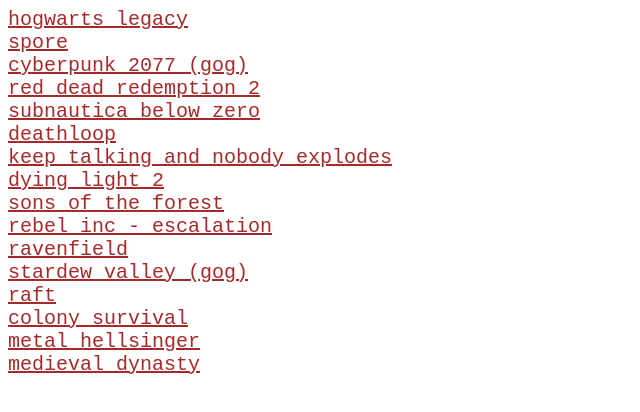
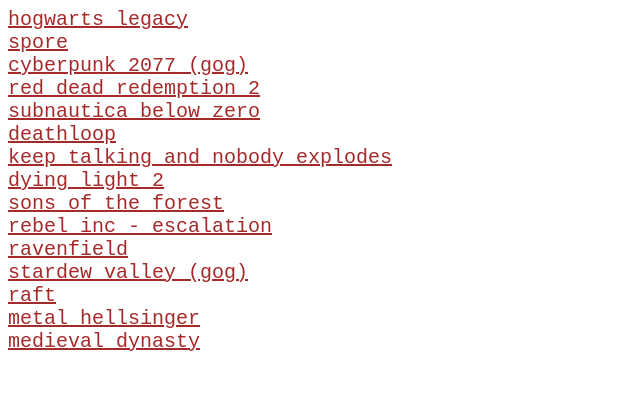
Before and after one commit to elbaruffo/elbaruffo.github.io, a plain HTML site: page index.html in a window 1280 px wide. Shown: the whole page, without its empty margins (0-640 px from the left). Drawn offline with Linux system fonts and the light colour scheme.

Commit message:
Update index.html

```diff
--- a/index.html
+++ b/index.html
@@ -14,7 +14,6 @@
     'ravenfield': 'https://mrpcgamer.com/download-ravenfield-v08-11-2022/',
     'stardew valley (gog)': 'https://mrpcgamer.com/download-stardew-valley-v1-5-6-1988831614-gog-3/',
     'raft': 'https://mrpcgamer.com/download-raft-v1-09-goldberg/',
-    'colony survival': 'https://mrpcgamer.com/download-colony-survival-build-10796943/',
     'metal hellsinger': 'https://mrpcgamer.com/download-metal-hellsinger-build-10283987/',
     'medieval dynasty': 'https://mrpcgamer.com/download-medieval-dynasty-v1-5-1-4-p2p/'
     }
```
